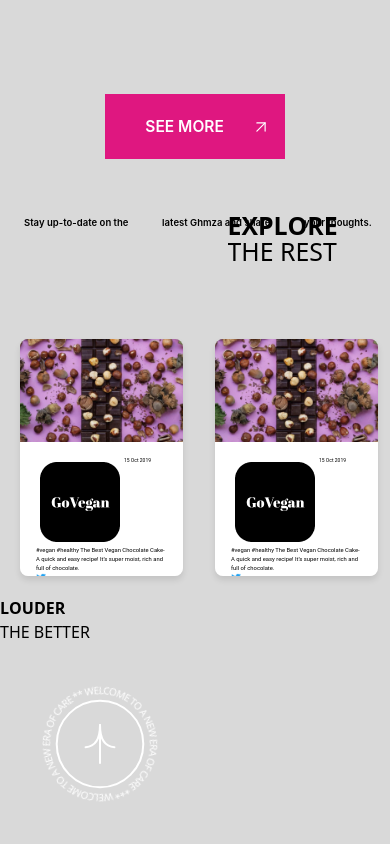
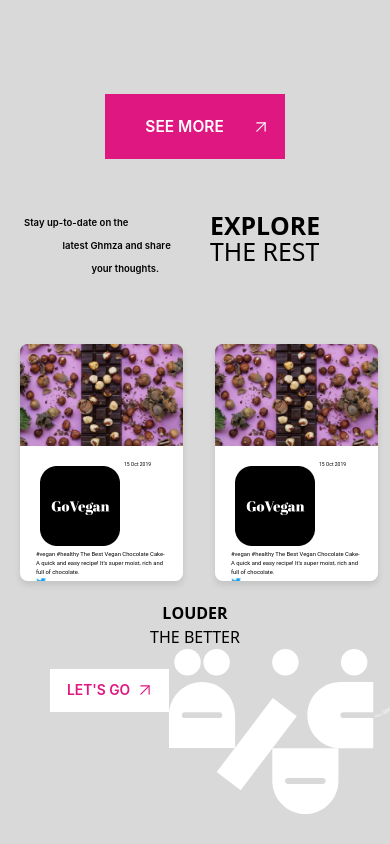
Before and after one commit to sonanddark/Aboutpage, a Next.js app: page / in a window 390 px wide. Shown: the part 10276-11120 px from the top of the page. After the commit the page ends 11091 px from the top, so only its background shows below. Built offline with nearby package versions, Linux system fonts and the light colour scheme; a web font is replaced by a local one.

Commit message:
over to uzair

```diff
--- a/src/Components/Footer.tsx
+++ b/src/Components/Footer.tsx
@@ -2,6 +2,8 @@ import React from 'react';
 import TextAroundCircle from './TextAroundCircle';
 import AnimateWhenInViewport from './AnimateWhenInViewport';
 import AnimatedButton from './AnimatedButton';
+import Image from 'next/image';
+import footerLogo from '../assets/footerLogo.svg'
 
 const Footer = () => {
   return (
@@ -10,10 +12,10 @@ const Footer = () => {
         <div className="md:m-[68px]">
           <AnimateWhenInViewport
             textToBeAnimated='LOUDER'
-            cssClass='flex md:justify-start font-bold text-[77px] md:text-[87.51px] text-white ml-20'/>
+            cssClass='flex justify-center md:justify-start font-bold text-[77px] md:text-[87.51px] text-white ml-5'/>
           <AnimateWhenInViewport
             textToBeAnimated='THE BETTER'
-            cssClass='flex md:justify-center font-semibold md:text-[58px] text-[50px] text-white ml-20'/>
+            cssClass='flex justify-center ml-1 font-semibold md:text-[58px] text-[53px] ml-5 -mt-11 text-white'/>
           <div className="md:block hidden">
           <AnimatedButton
               customCssStyles={{
@@ -43,9 +45,37 @@ const Footer = () => {
           </div>
         </div>
         <div className="flex md:justify-end items-center md:mr-10 mr-[0.5]">
-            <div className="flex justify-end gap-x-7">
-            {/* <Image alt="footerLogo" src={footerLogo} className="md:w-2/12 w-3/12 -mr-10" /> TODO: Amed Uzair */}
-            <div className="md:w-[200px] w-[90px]">
+        <div className="block md:hidden">
+          <AnimatedButton
+              customCssStyles={{
+              marginLeft: "50px",
+              marginTop: "20px",
+              backgroundColor: "white",
+              border: "none",
+              color: "#DF1780",
+              padding: "10px 17px",
+              cursor: "pointer",
+              overflow: "hidden",
+              position: "relative",
+              display: 'flex',
+              alignItems: 'center',
+              fontSize: '13.81px',
+              lineHeight: "23.18px",
+              fontWeight: '590',
+              fontFamily: "SFProDisplay, sans-serif"
+            }}
+              text="LET'S GO"
+              arrowStyle={{
+                marginLeft: '8px',
+                transition: 'transform 0.3s ease',
+                stroke: '#DF1780'
+              }}
+            />
+          </div>
+            <div className="flex justify-end gap-x-7 ">
+            <Image alt="footerLogo" src={footerLogo} className="md:w-2/12 w-3/12 -mr-10" />
+
+            <div className="md:w-[200px] w-[90px]  md:block hidden">
               <TextAroundCircle
                 className="footer-circular-text"
                 id="footer-text-right-circle"
@@ -59,6 +89,20 @@ const Footer = () => {
                 fontSize={10}
               />
             </div>
+            <div className="w-[100px] md:hidden block ">
+            <TextAroundCircle
+                className="footer-circular-text"
+                id="footer-text-right-circle"
+                text=" WELCOME TO A NEW ERA OF CARE *** WELCOME TO A NEW ERA OF CARE *** "
+                key={1}
+                width={100}
+                height={100}
+                radius={21.76}
+                strokeColor="white"
+                strokeWidth={2}
+                fontSize={5}
+              />
+            </div>
           </div>
         </div>
       </div>
--- a/src/app/globals.css
+++ b/src/app/globals.css
@@ -150,10 +150,13 @@ body {
   }
 }
 
+
+
 @media (max-width: 480px) {
   .footer h1 {
       font-size: 9vw;
   }
+
 
   .footer .button {
       font-size: 4vw;
@@ -183,7 +186,10 @@ body {
     border-radius:
     4.17px, 4.17px, 0px, 0px;
   }
+  .footer-circular-text {
+    transform-origin: 50% 50%;
 
+  }
 }
 
 
--- a/src/app/page.tsx
+++ b/src/app/page.tsx
@@ -41,7 +41,7 @@ export default function Home() {
       <div>
         <CardSection />
       </div>
-      <div style={{ backgroundColor: 'white'}}>
+      <div style={{ backgroundColor: 'white' }}>
         <HorizontalSection />
       </div>
       <div>
@@ -66,8 +66,8 @@ export default function Home() {
 
           <div className="mt-20 flex justify-center">
             <div className="md:w-[40%] w-[100%] flex justify-center">
-            <AnimatedButton
-               text="SEE MORE"
+              <AnimatedButton
+                text="SEE MORE"
                 customCssStyles={{
                   marginTop: "20px",
                   backgroundColor: "#DF1780",
@@ -94,11 +94,21 @@ export default function Home() {
             <div className="w-7/12 md:w-full mt-14 md:mt-80">
 
               <AnimateWhenInViewport
-              textToBeAnimated="Stay up-to-date on the
-              latest Ghmza and share
+                textToBeAnimated="Stay up-to-date on the"
+                cssClass="md:w-4/12 w-5/12 md:ml-24 ml-6 md:text-[18.28px] text-[9.5px] md:leading-[32px] leading-[16.9px]"
+                styles={{ fontWeight: '590', color: "#000000", fontFamily: "SFProDisplay, sans-serif" }} />
+              <AnimateWhenInViewport
+                textToBeAnimated="
+                latest Ghmza and share
+              "
+                cssClass="md:w-4/12 w-5/12 md:ml-24 ml-6 md:text-[18.28px] text-[9.5px] md:leading-[32px] leading-[16.9px]"
+                styles={{ fontWeight: '590', color: "#000000", fontFamily: "SFProDisplay, sans-serif" }} />
+              <AnimateWhenInViewport
+                textToBeAnimated="
+
               your thoughts."
-              cssClass="md:w-4/12 w-6/12 md:ml-24 ml-6 md:text-[18.28px] text-[9.5px] md:leading-[32px] leading-[16.9px]"
-              styles={{ fontWeight: '590', color: "#000000", fontFamily: "SFProDisplay, sans-serif" }} />
+                cssClass="md:w-4/12 w-5/12 md:ml-24 ml-6 md:text-[18.28px] text-[9.5px] md:leading-[32px] leading-[16.9px]"
+                styles={{ fontWeight: '590', color: "#000000", fontFamily: "SFProDisplay, sans-serif" }} />
 
             </div>
             <div className="w-6/12 md:mt-[75%] mt-12">
@@ -109,11 +119,11 @@ export default function Home() {
 
               <AnimateWhenInViewport
                 textToBeAnimated='THE REST'
-                cssClass='md:text-[58px] -mt-3 md:-mt-0 text-[24.83px] md:ml-[120px] md:flex md:font-[400]'/>
+                cssClass='md:text-[58px] -mt-3 md:-mt-0 text-[24.83px] md:ml-[120px] md:flex md:font-[400]' />
             </div>
             <div className="hidden md:block">
               <AnimatedButton
-               text="TAKE ME BACK"
+                text="TAKE ME BACK"
                 customCssStyles={{
                   marginTop: "20px",
                   backgroundColor: "#DF1780",
```
